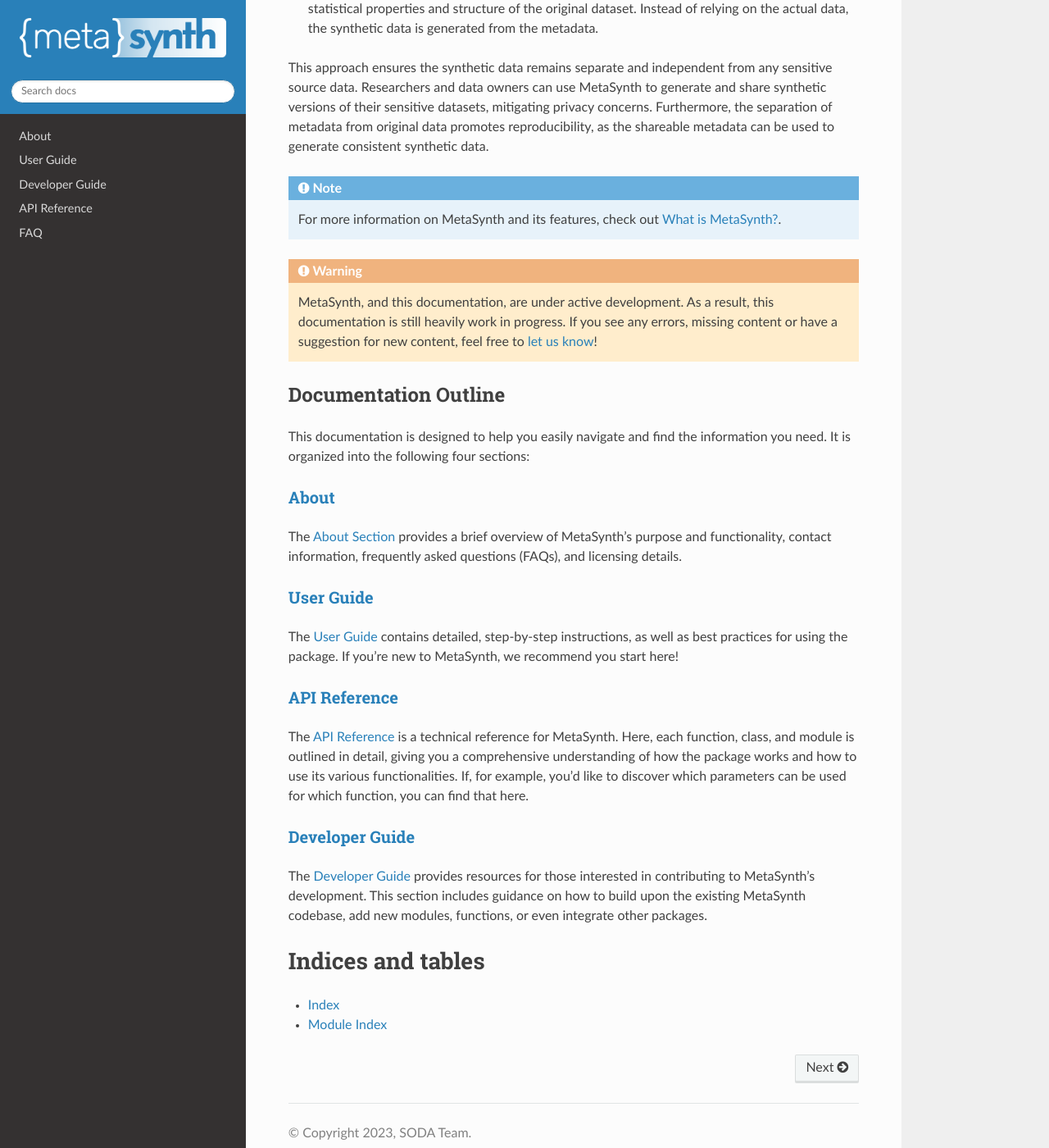
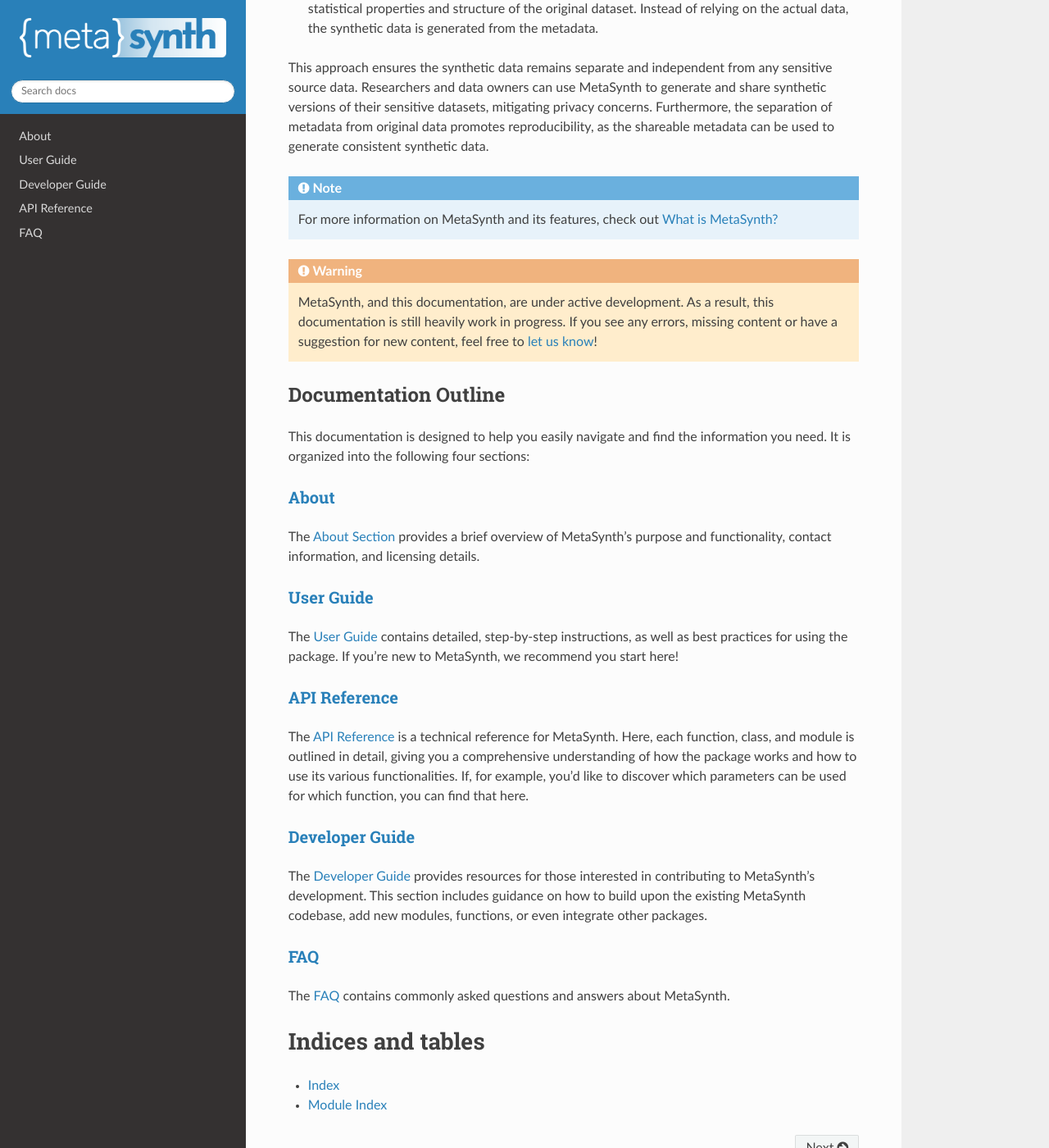
Before and after one commit to sodascience/metasyn, a Sphinx documentation site: the page built from docs/source/index.rst, in a window 1280 px wide and 1400 px high, scrolled down 648 px. Shown: the whole window at 82% size. Built offline with Sphinx 7.4.7 and the Read the Docs theme 2.0.0, drawn with Linux system fonts in a browser that asks for light colours; pages that are not in the unit, such as notebooks, are missing from menus.

Commit message:
final comments resolved

```diff
--- a/docs/source/about/about.rst
+++ b/docs/source/about/about.rst
@@ -9,5 +9,4 @@
 
    what_is
    contact
-   faq
    license
--- a/docs/source/index.rst
+++ b/docs/source/index.rst
@@ -36,7 +36,7 @@
 This approach ensures the synthetic data remains separate and independent from any sensitive source data. Researchers and data owners can use MetaSynth to generate and share synthetic versions of their sensitive datasets, mitigating privacy concerns. Furthermore, the separation of metadata from original data promotes reproducibility, as the shareable metadata can be used to generate consistent synthetic data.
 
 .. note::
-   For more information on MetaSynth and its features, check out :doc:`/about/what_is`.
+   For more information on MetaSynth and its features, check out :doc:`/about/what_is`
 
 .. warning::
    MetaSynth, and this documentation, are under active development. As a result, this documentation is still heavily work in progress. If you see any errors, missing content or have a suggestion for new content, feel free to :doc:`let us know </about/contact>`!
@@ -58,7 +58,7 @@
 
 :doc:`/about/about`
 ^^^^^^^^^^^^^^^^^^^
-The :doc:`About Section </about/about>` provides a brief overview of MetaSynth's purpose and functionality, contact information, frequently asked questions (FAQs), and licensing details.
+The :doc:`About Section </about/about>` provides a brief overview of MetaSynth's purpose and functionality, contact information, and licensing details.
 
 :doc:`/usage/usage`
 ^^^^^^^^^^^^^^^^^^^
@@ -72,8 +72,9 @@
 ^^^^^^^^^^^^^^^^^^^^^^^^^^^
 The :doc:`/developer/developer` provides resources for those interested in contributing to MetaSynth's development. This section includes guidance on how to build upon the existing MetaSynth codebase, add new modules, functions, or even integrate other packages.
 
-
-
+:doc:`/faq`
+^^^^^^^^^^^^^^^^^^^
+The :doc:`/faq` contains commonly asked questions and answers about MetaSynth.
 
 
 
```
Also changed, not shown: docs/source/usage/extensions.rst (+0 -7 lines).
